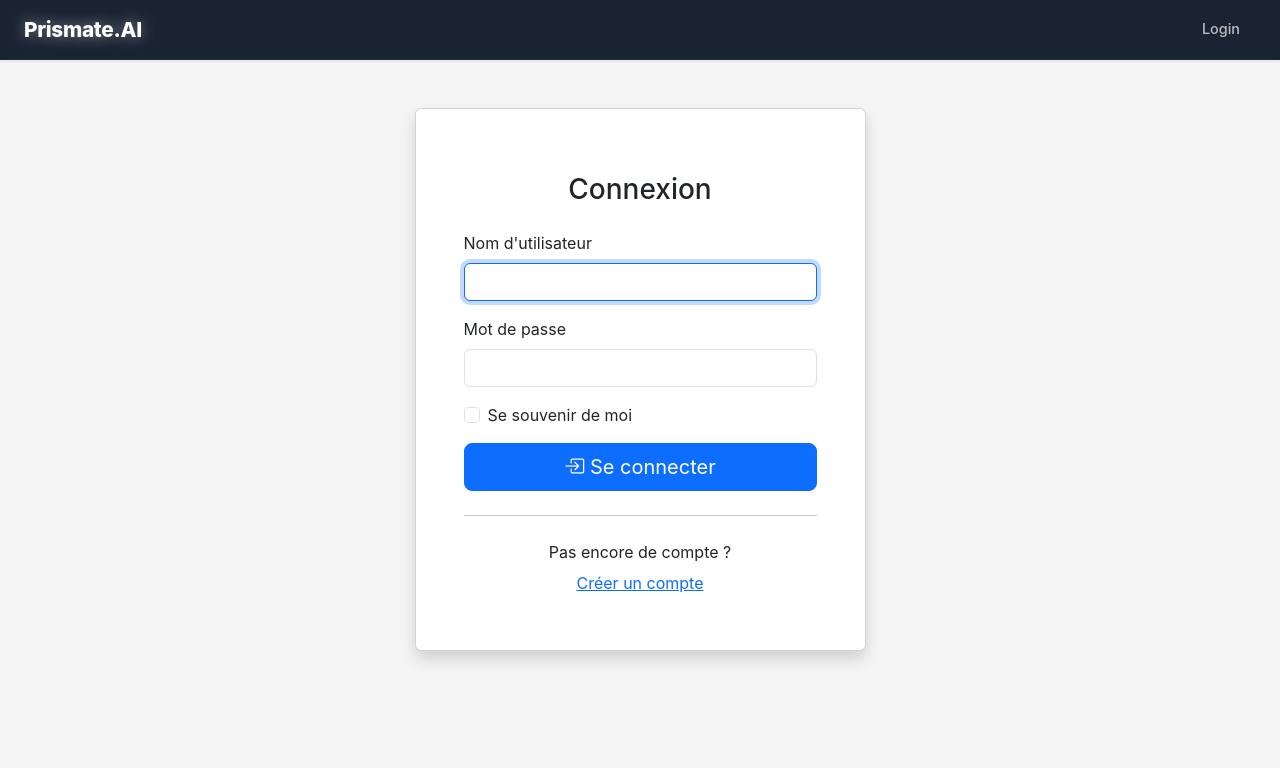
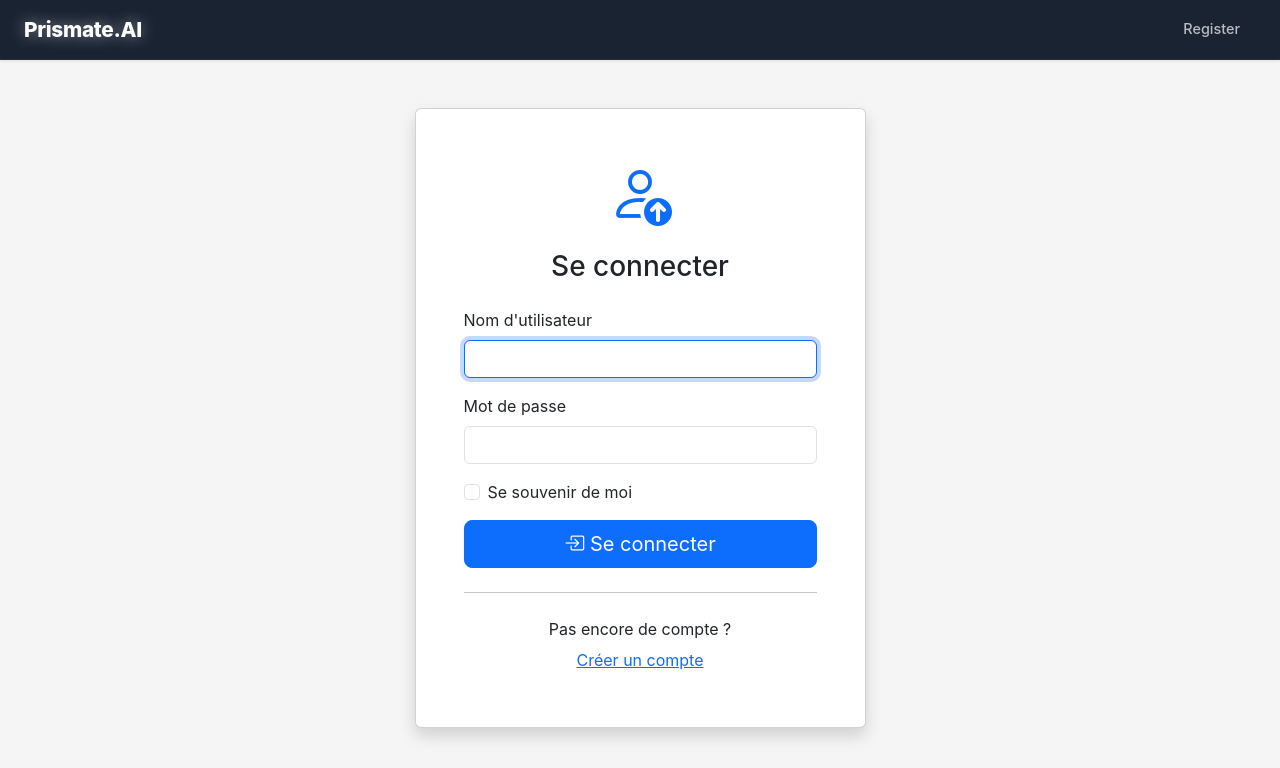
Before and after one commit to Lassitoo/docmind_project, a Django app: page /login/ in a window 1280 px wide. Shown: the top 768 px of the page. Run offline with Django 5.2, Linux system fonts and the light colour scheme; some libraries are stand-ins or nearby versions.

Commit message:
Latest Commit

```diff
--- a/templates/base.html
+++ b/templates/base.html
@@ -379,7 +379,11 @@
                             </ul>
                         </div>
                     {% else %}
-                        <a href="{% url 'core:login' %}" class="nav-link">Login</a>
+                        {% if request.resolver_match.url_name == 'login' %}
+                            <a href="{% url 'core:register' %}" class="nav-link">Register</a>
+                        {% else %}
+                            <a href="{% url 'core:login' %}" class="nav-link">Login</a>
+                        {% endif %}
                     {% endif %}
                 </div>
             </div>
--- a/templates/core/login.html
+++ b/templates/core/login.html
@@ -9,8 +9,8 @@
             <div class="card shadow">
                 <div class="card-body p-5">
                     <div class="text-center mb-4">
-                        <i class="bi bi-brain display-3 text-primary"></i>
-                        <h3 class="mt-3">Connexion</h3>
+                       <i class="bi bi-person-up display-3 text-primary"></i>
+                        <h3 class="mt-3">Se connecter</h3>
                     </div>
 
                     <form method="post">
```
